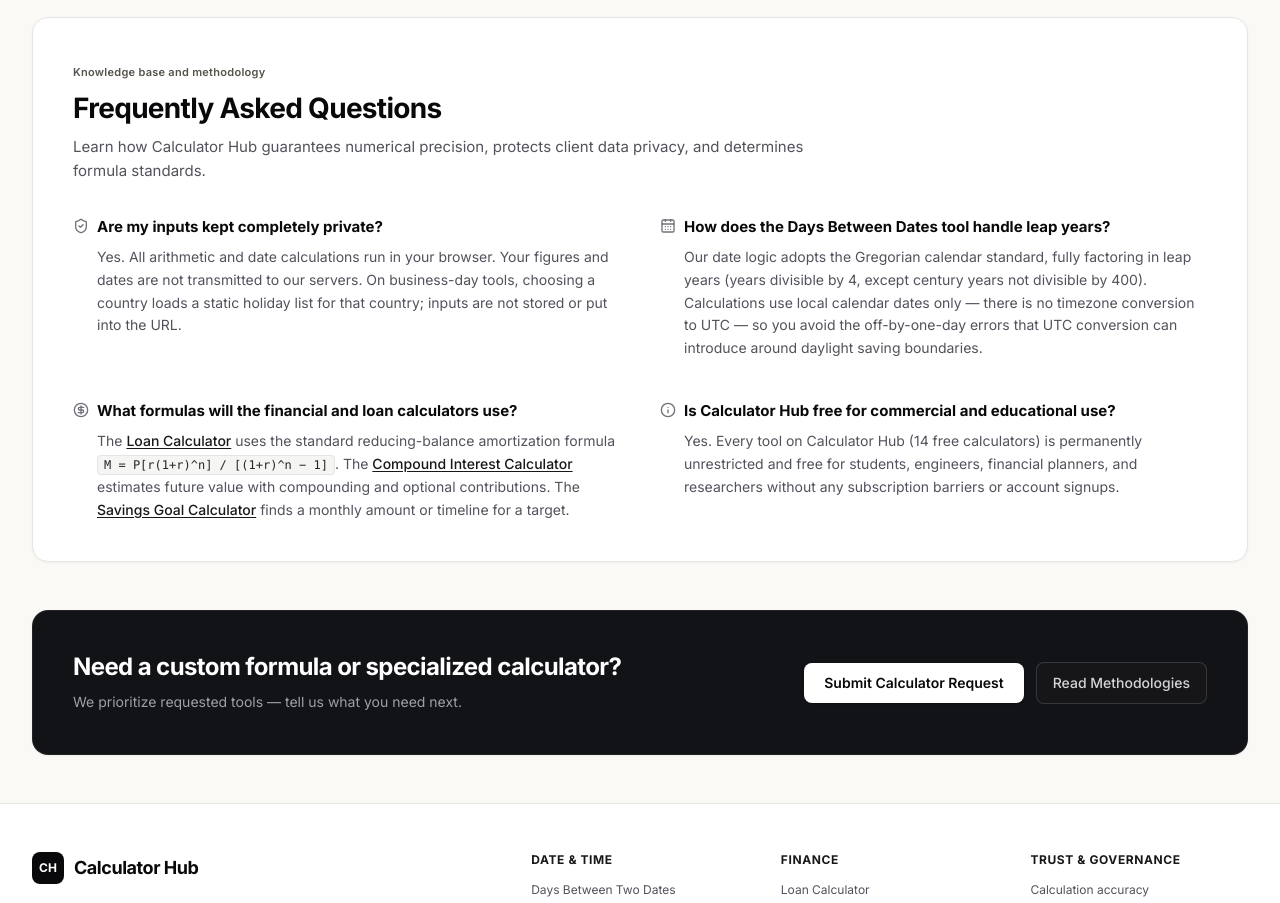
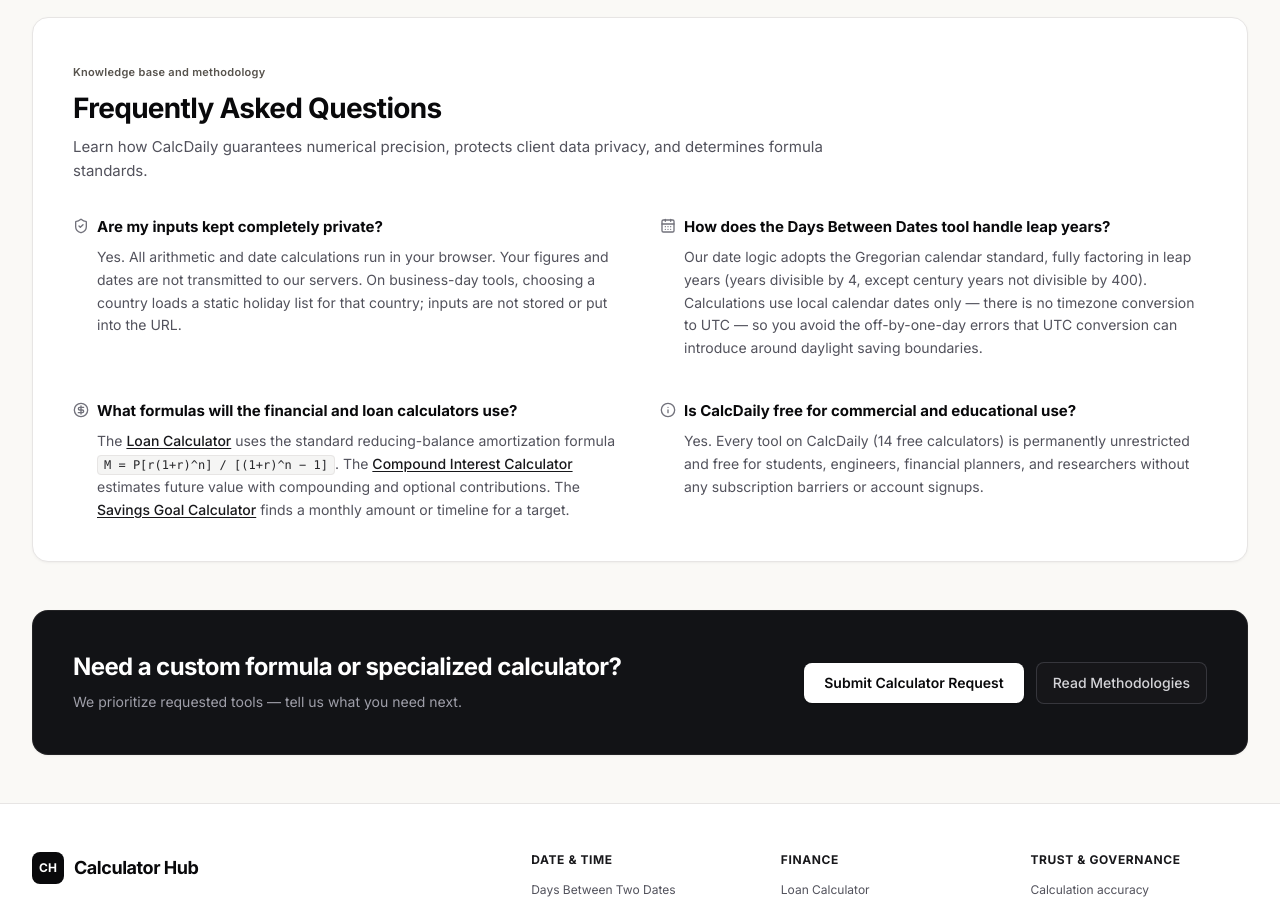
Before and after one commit to Ahmii1122/calculator, a Next.js app: page / in a window 1280 px wide. Shown: the part 2920-3823 px from the top of the page. Built offline with nearby package versions, Linux system fonts and the light colour scheme; no server answers.

Commit message:
Update site branding to "CalcDaily" across all components, metadata, and documentation. Adjust page titles and descriptions for consistency, implement robots.txt rules for production and preview environments, and enhance sitemap and privacy policy references.

```diff
--- a/src/app/page.tsx
+++ b/src/app/page.tsx
@@ -23,7 +23,9 @@ import {
 } from "@/lib/calculators";
 import { SITE_NAME, SITE_URL } from "@/lib/site";
 
-const PAGE_TITLE = "Free Online Calculators for Dates, GPA & Math";
+// 60 characters — full requested wording was 67; "Online" dropped to fit.
+const PAGE_TITLE =
+  "CalcDaily - Free Calculators for Dates, Money, Health & Math";
 const PAGE_DESCRIPTION = `Free, instant online calculators for date differences, age, business days, GPA/CGPA, finance, and health — ${freeCalculatorsLabel()}. Client-side and private — no signup, no data stored.`;
 
 export const metadata: Metadata = {
@@ -54,14 +56,6 @@ const webSiteJsonLd = {
   name: SITE_NAME,
   url: SITE_URL,
   description: PAGE_DESCRIPTION,
-  potentialAction: {
-    "@type": "SearchAction",
-    target: {
-      "@type": "EntryPoint",
-      urlTemplate: `${SITE_URL}/?q={search_term_string}`,
-    },
-    "query-input": "required name=search_term_string",
-  },
 };
 
 const itemListJsonLd = {
@@ -131,8 +125,8 @@ const FAQ_ITEMS: {
   },
   {
     icon: Info,
-    question: "Is Calculator Hub free for commercial and educational use?",
-    answer: `Yes. Every tool on Calculator Hub (${freeCalculatorsLabel()}) is permanently unrestricted and free for students, engineers, financial planners, and researchers without any subscription barriers or account signups.`,
+    question: "Is CalcDaily free for commercial and educational use?",
+    answer: `Yes. Every tool on CalcDaily (${freeCalculatorsLabel()}) is permanently unrestricted and free for students, engineers, financial planners, and researchers without any subscription barriers or account signups.`,
   },
 ];
 
@@ -318,7 +312,7 @@ export default function HomePage() {
                 Frequently Asked Questions
               </h2>
               <p className="mt-2 text-sm leading-relaxed text-zinc-600 sm:text-[15px]">
-                Learn how Calculator Hub guarantees numerical precision,
+                Learn how CalcDaily guarantees numerical precision,
                 protects client data privacy, and determines formula standards.
               </p>
             </div>
--- a/src/app/sitemap.ts
+++ b/src/app/sitemap.ts
@@ -7,7 +7,7 @@ import {
 import { SITE_URL } from "@/lib/site";
 
 /**
- * Sitemap for Calculator Hub — home, live category hubs, live calculators,
+ * Sitemap for CalcDaily — home, live category hubs, live calculators,
  * and static trust pages. Coming-soon tools are excluded.
  */
 export default function sitemap(): MetadataRoute.Sitemap {
```
